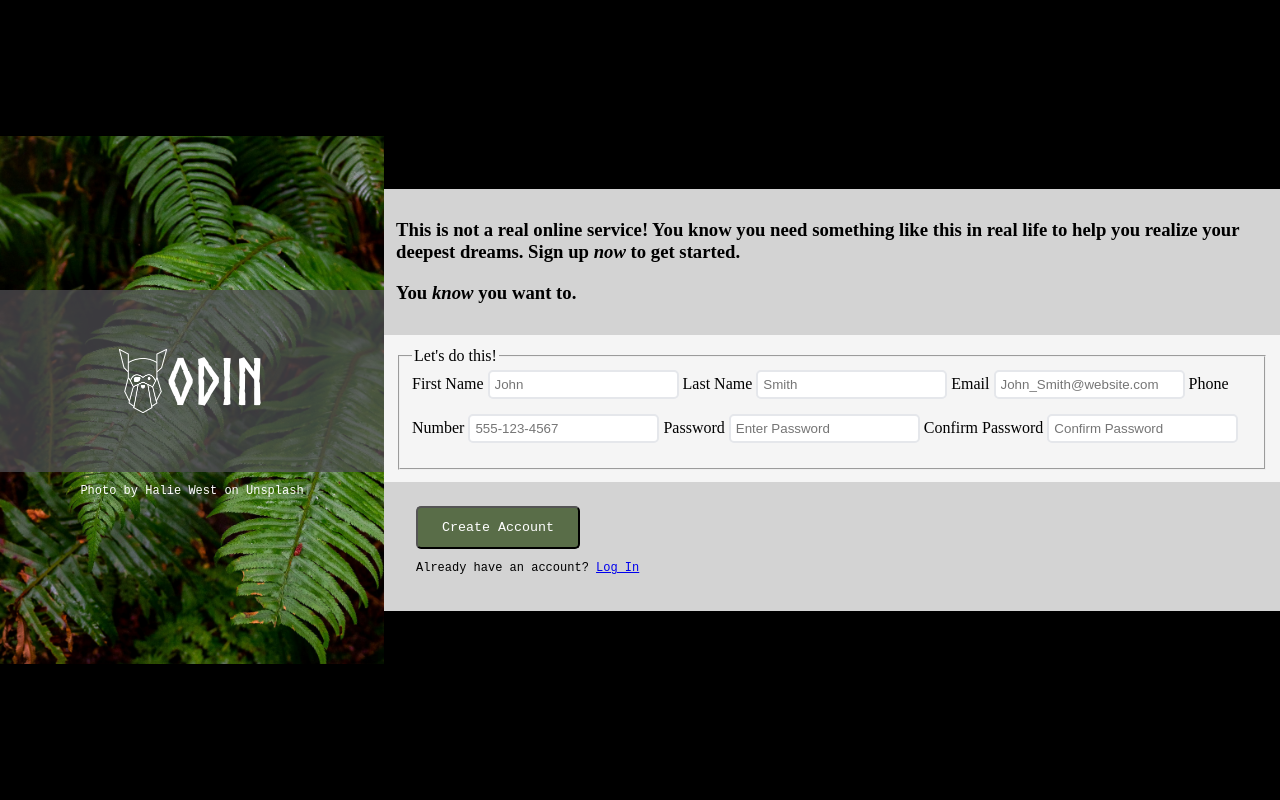
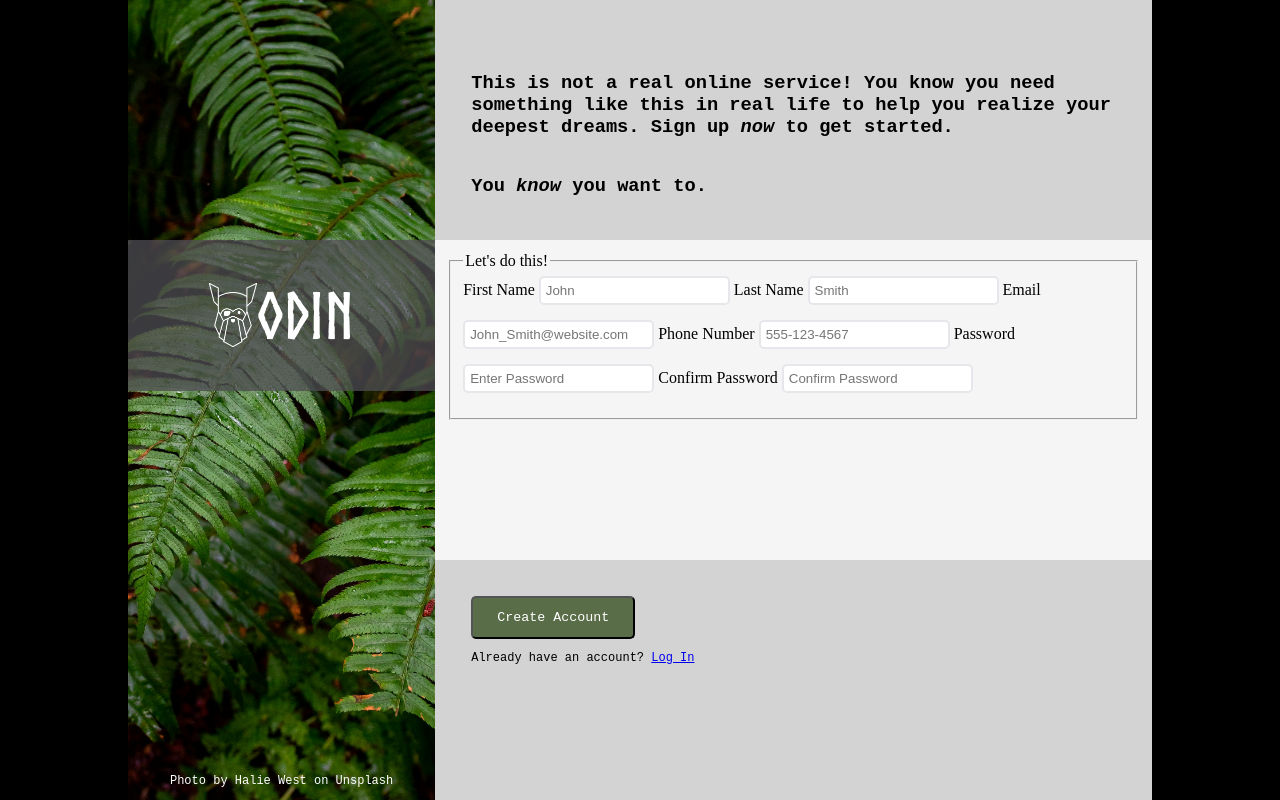
Before and after one commit to c-shipp/sign-up-form, a plain HTML site: page index.html in a window 1280 px wide. Drawn offline with Linux system fonts and the light colour scheme.

Commit message:
Edit CSS layout
1. Change H3 Font
2. Container Right, Columns change to Flex
3. Change to 100vh for container left & Right
4. Finalized padding on container Right
5. set max character limit
6. add left and right margin 10vw
7. add margin to banner to match R container

*Need to edit and stylize form

```diff
--- a/style.css
+++ b/style.css
@@ -10,7 +10,8 @@
 body {
     margin: 0;
     display: flex;
-    align-items: center;
+    align-items: stretch;
+    justify-content: center;
     background-color: black;
     height: 100vh;
 }
@@ -21,17 +22,21 @@ h1 {
     color: white;
 }
 
+h3 {
+    font-family: 'Courier New', Courier, monospace;
+    max-width: 60ch;
+}
+
 .banner {
     width: 100%;
     background-color: rgba(79, 78, 83, 0.75);
     display: flex;
     justify-content: center;
     align-items: center;
-    padding: 1rem;
+    margin-top: 30vh;
 }
 
 #odin-logo {
-
     height: 4rem;
 }
 
@@ -41,42 +46,52 @@ h1 {
     color: white;
 }
 
-.credit {
-}
-/* I can't figure out how to get this DIV to stick to the bottom */
-
 .container-left {
     width: 30%;
-    height: 66vh;
+    height: 100vh;
     display: flex;
     flex-direction: column;
-    justify-content: center;
+    justify-content: space-between;
     align-items: center;
     background-image: url(assets/fern-image.jpg);
     background-size: cover;
     background-position: center;
+    margin-left: 10vw;
 }
 
 .container-right {
     width: 70%;
-    height: 66vh;
+    height: 100vh;
     display: flex;
     flex-direction: column;
-    justify-content: center;
+    justify-content: stretch;
+    align-items: stretch;
+    margin-right: 10vw;
 }
 
 .top-column {
     background-color: lightgray;
-    padding: 12px 12px;
+    height: 30vh;
+    display: flex;
+    flex-direction: column;
+    justify-content: flex-end;
+    align-items: flex-start;
+    padding: 24px 36px;
 }
 .middle-column {
     background-color: whitesmoke;
+    height: 40vh;
     padding: 12px 12px;
 }
 
 .bottom-column {
     background-color: lightgrey;
-    padding: 24px 32px;
+    height: 30vh;
+    display: flex;
+    flex-direction: column;
+    align-items: flex-start;
+    justify-content: flex-start;
+    padding: 36px 36px;
 }
 
 #log-in, p {
```
